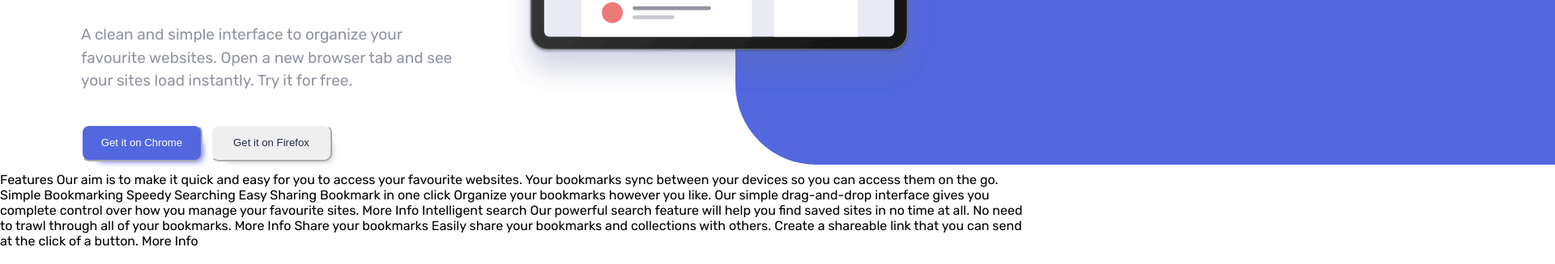
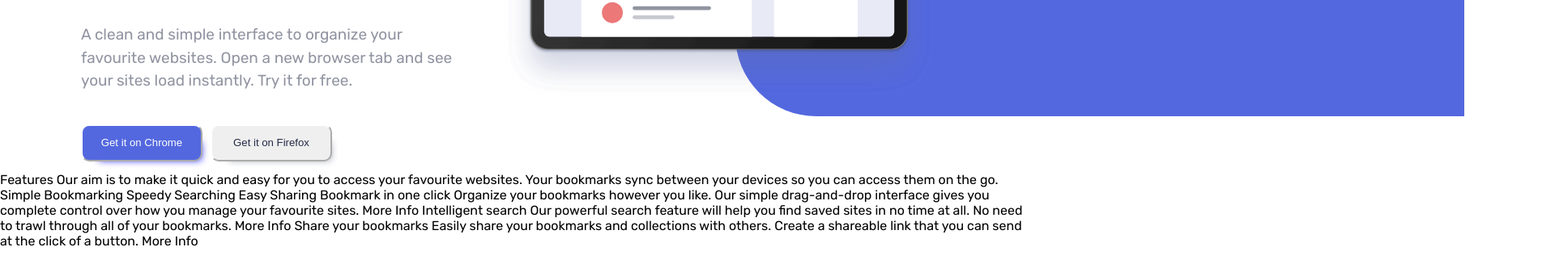
Before and after one commit to Mohammedishaqsadiq/Bookmark-landing-page-Github, a plain HTML site: page index.html in a window 1280 px wide. Shown: the part 276-603 px from the top of the page at 81% size, 1920 px wide, since content can reach past the window. Drawn offline with Linux system fonts and the light colour scheme.

Commit message:
the css folder for reviewe

```diff
--- a/css/style.css
+++ b/css/style.css
@@ -68,9 +68,9 @@ body {
   height: 80%;
 }
 .div2-Hero {
-  width: 90vw;
+  width: 900px;
   background-color: hsl(231, 69%, 60%);
-  height: 45vh;
+  height: 300px;
   position: absolute;
   left: 70.9%;
   border-top-left-radius: 100px;
```
